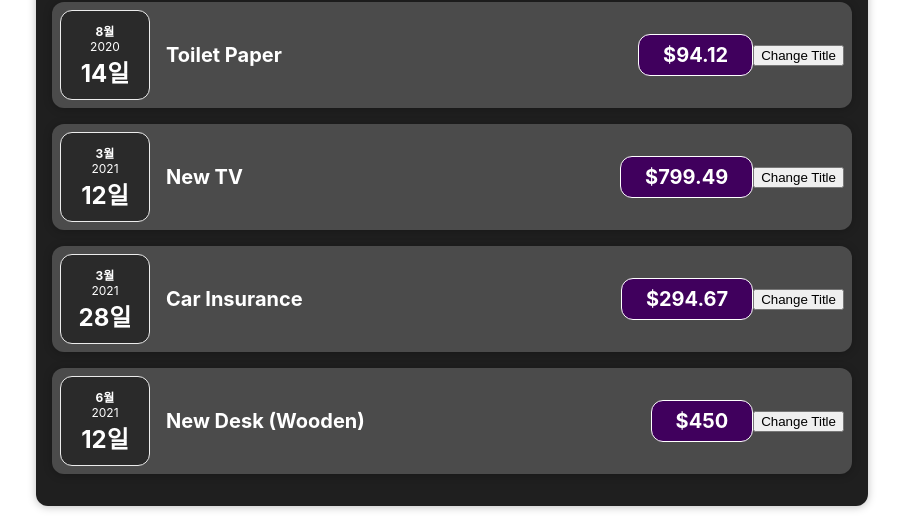
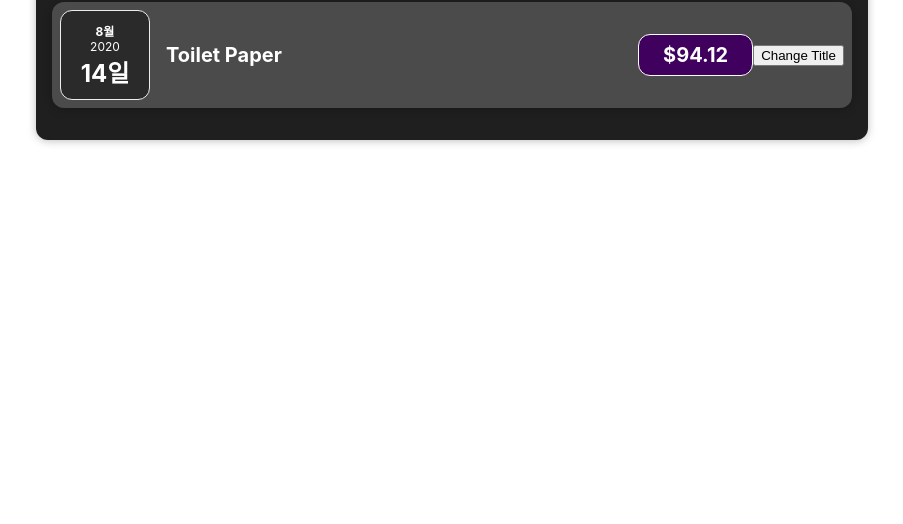
Before and after one commit to rowooncoding/practice-react, a React (Create React App) app: page / in a window 1280 px wide. Shown: the part 346-870 px from the top of the page, without its empty margins (188-1091 px from the left). After the commit the page ends 800 px from the top, so only its background shows below. Built offline with nearby package versions, Linux system fonts and the light colour scheme.

Commit message:
[학습] 원하는 날짜에 해당하는 데이터만 동적으로 랜더링하기

```diff
--- a/src/components/Expenses/Expenses.js
+++ b/src/components/Expenses/Expenses.js
@@ -9,6 +9,10 @@
   const filterChangeHandler = (selectedYear) => {
     setfilteredYear(selectedYear);
   };
+  const filteredExpenses = props.items.filter((expense) => {
+    // data.getFullYear() : data에서 4자리수 연도를 가져온다
+    return expense.date.getFullYear().toString() === filteredYear;
+  });
 
   return (
     <div>
@@ -17,8 +21,9 @@
           selected={filteredYear}
           onChangeFilter={filterChangeHandler}
         />
-        {props.items.map((expense) => (
+        {filteredExpenses.map((expense) => (
           <ExpenseItem
+            key={expense.id}
             title={expense.title}
             amount={expense.amount}
             date={expense.date}
```
